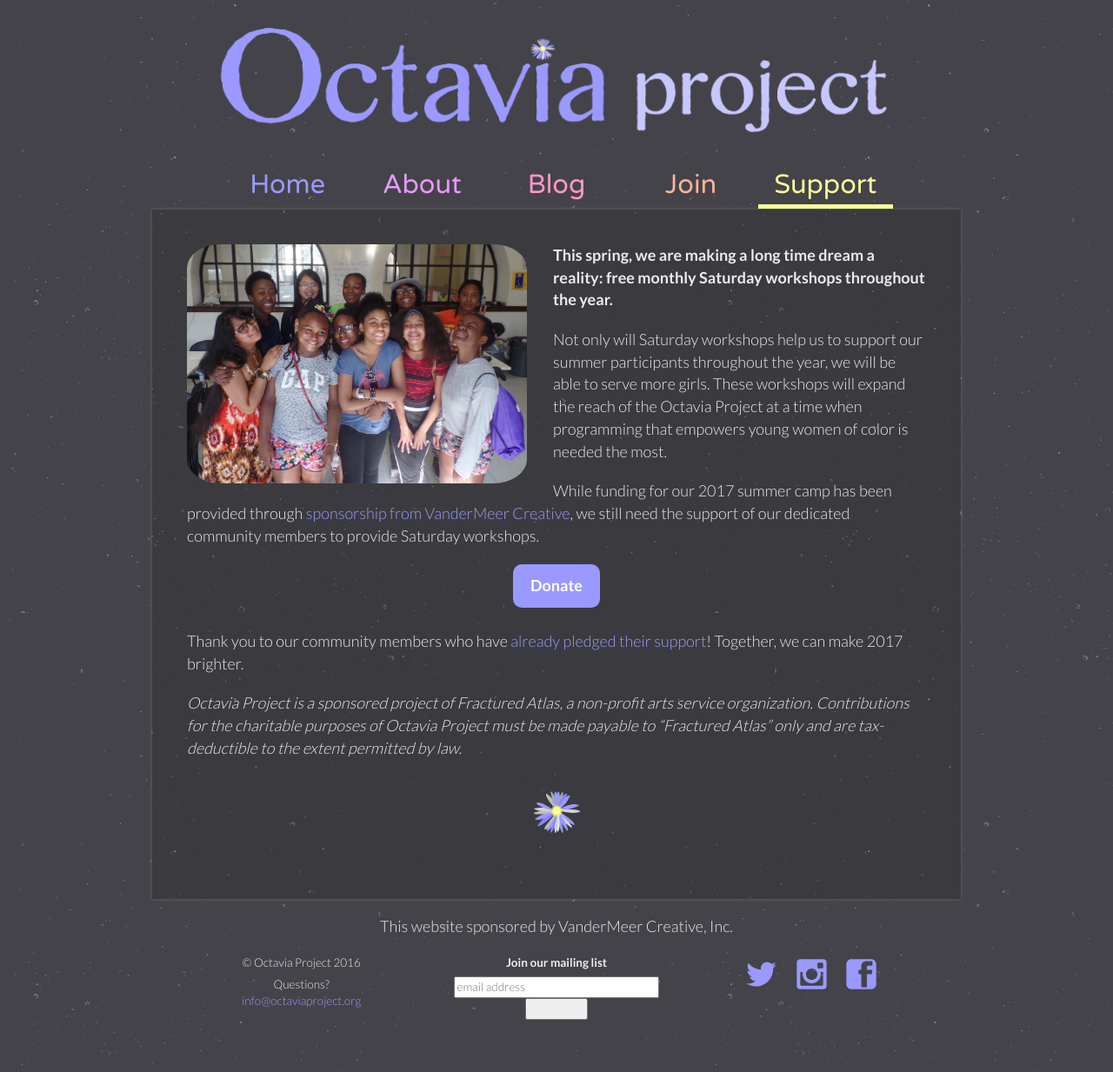
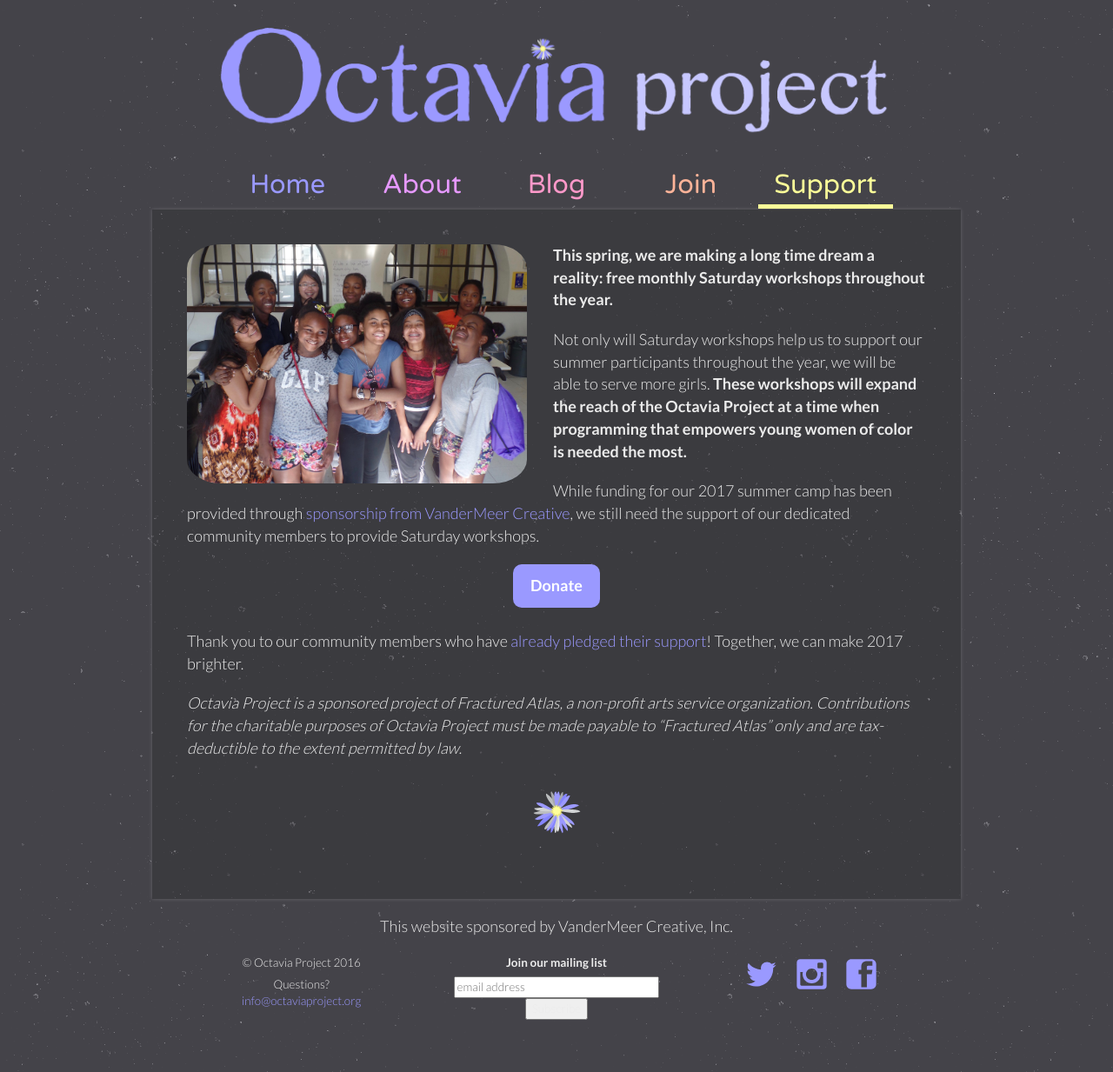
Before and after one commit to OctaviaProject/octaviaproject.github.io, a Jekyll site: the page built from support.html, in a window 1280 px wide. Shown: the whole page at 87% size. Built offline with Jekyll 4.4.1, drawn with Linux system fonts in a browser that asks for light colours; comment, search, counter and statistics services are not loaded.

Commit message:
Update support.html

```diff
--- a/support.html
+++ b/support.html
@@ -10,8 +10,8 @@
         the year.</b></p>
 
         <p>Not only will Saturday workshops help us to support our summer participants throughout
-        the year, we will be able to serve more girls. These workshops will expand the reach of the Octavia
-        Project at a time when programming that empowers young women of color is needed the most.</p>
+        the year, we will be able to serve more girls. <b>These workshops will expand the reach of the Octavia
+        Project at a time when programming that empowers young women of color is needed the most.</b></p>
 
     <p>While funding for our 2017 summer camp has been provided through <a href="http://octaviaproject.org/2016/12/06/VanderMeer-Creative-sponsors-our-Summer-2017-program.html">
         sponsorship from VanderMeer Creative</a>, we still need the support of our dedicated community
```
